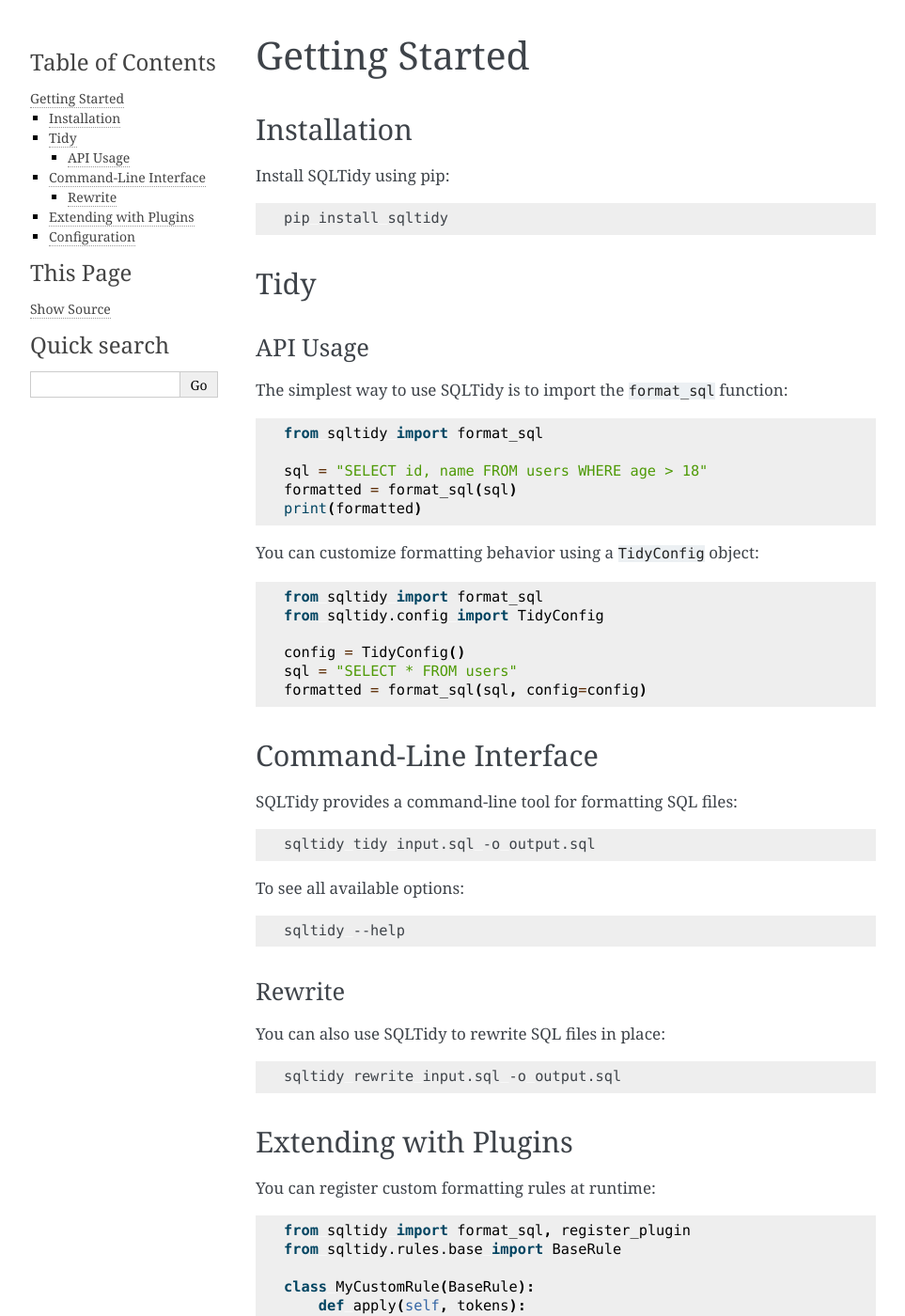
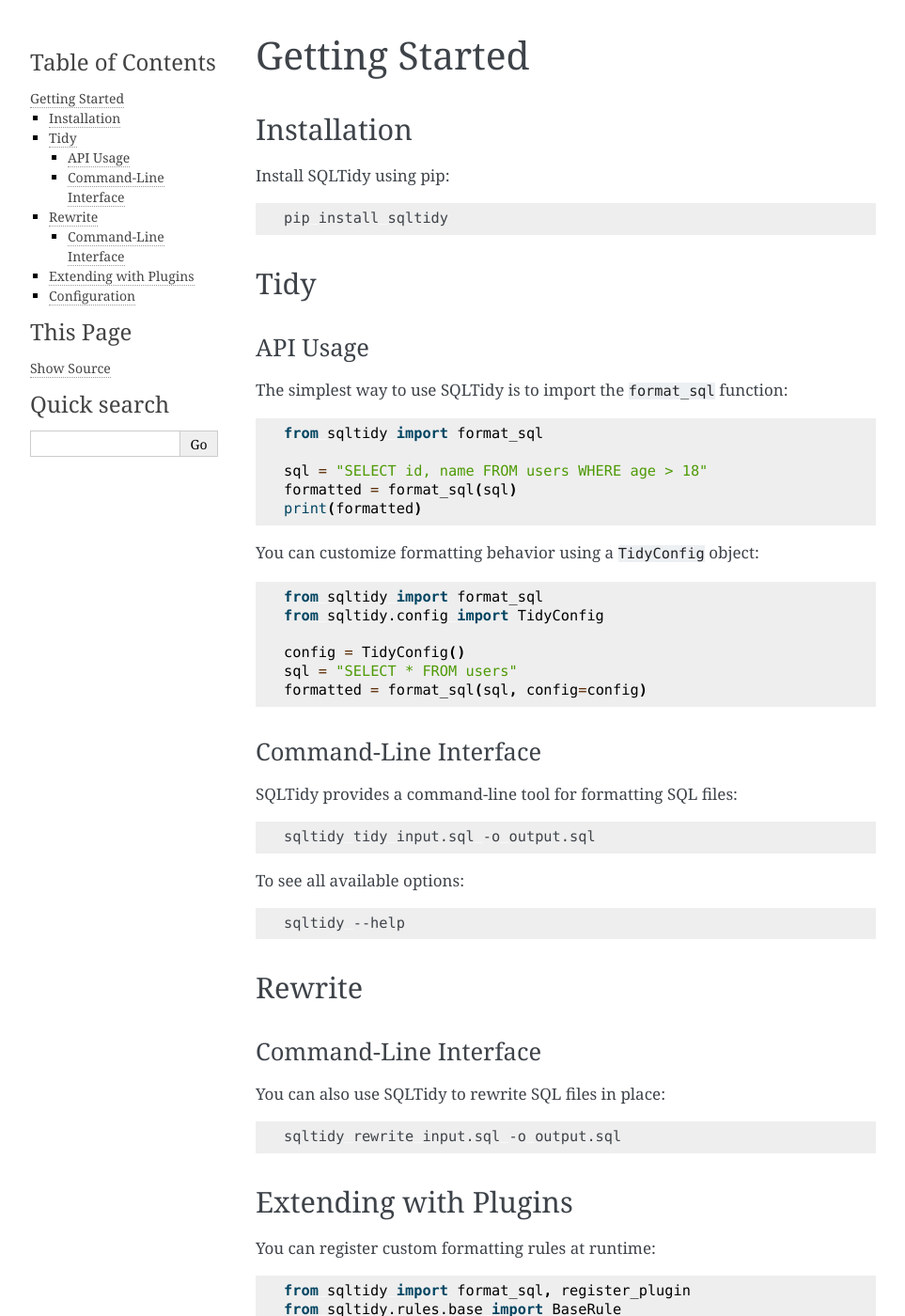
Before and after one commit to jrasband-dev/sqltidy, a Sphinx documentation site: the page built from docs/source/getting_started.rst, in a window 1280 px wide and 1400 px high. Shown: the whole window at 94% size, without its empty margins (148-1111 px from the left). Built offline with Sphinx 7.4.7, drawn with Linux system fonts in a browser that asks for light colours.

Commit message:
Updated Docs

```diff
--- a/docs/source/getting_started.rst
+++ b/docs/source/getting_started.rst
@@ -39,7 +39,7 @@ You can customize formatting behavior using a ``TidyConfig`` object:
    formatted = format_sql(sql, config=config)
 
 Command-Line Interface
-----------------------
+~~~~~~~~~~~~~~~~~~~~~~~
 
 SQLTidy provides a command-line tool for formatting SQL files:
 
@@ -55,14 +55,16 @@ To see all available options:
 
 
 Rewrite
-~~~~~~~
+-------
+
+Command-Line Interface
+~~~~~~~~~~~~~~~~~~~~~~~
 
 You can also use SQLTidy to rewrite SQL files in place:
 
 .. code-block:: bash
 
    sqltidy rewrite input.sql -o output.sql
-
 
 
 
```
